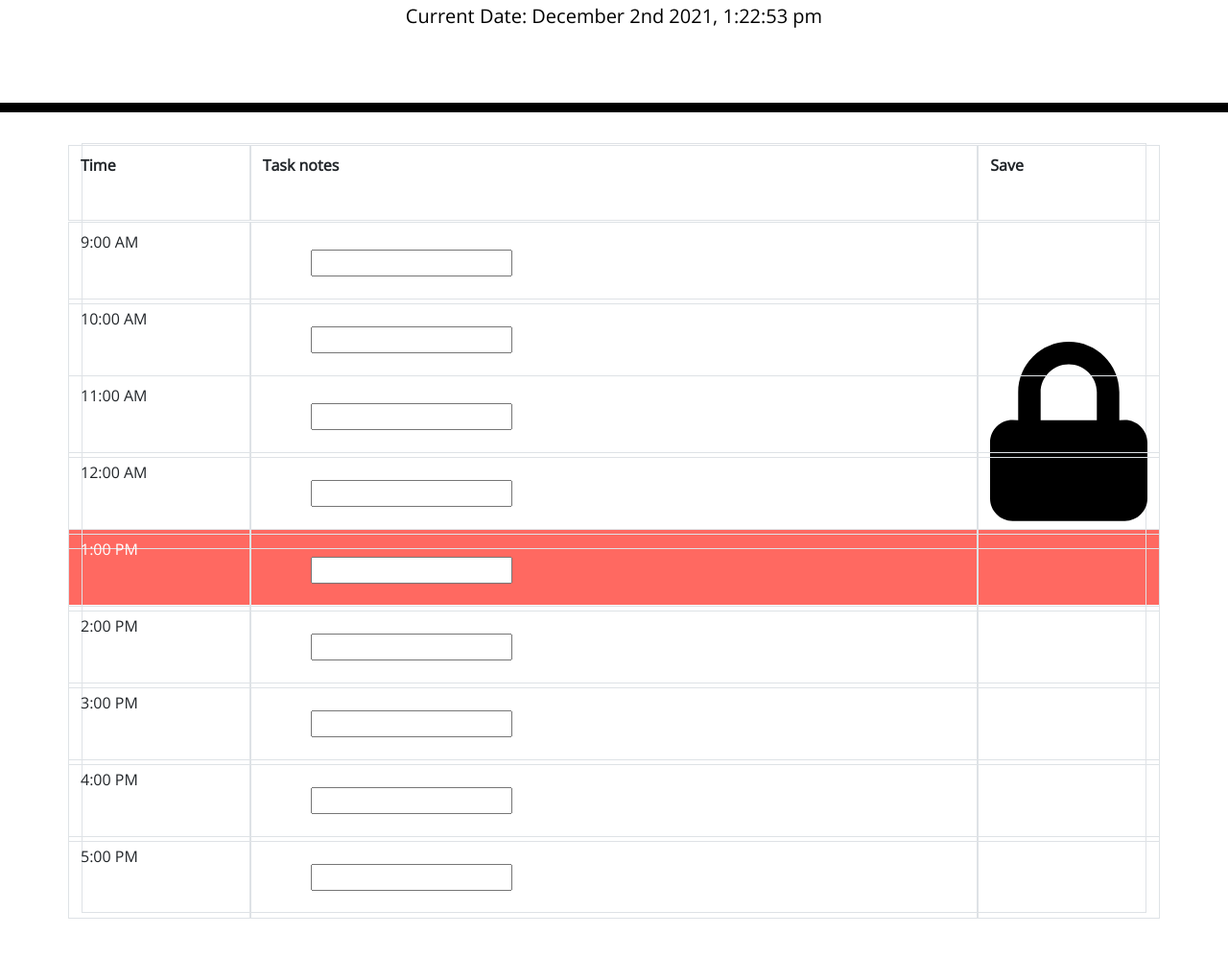
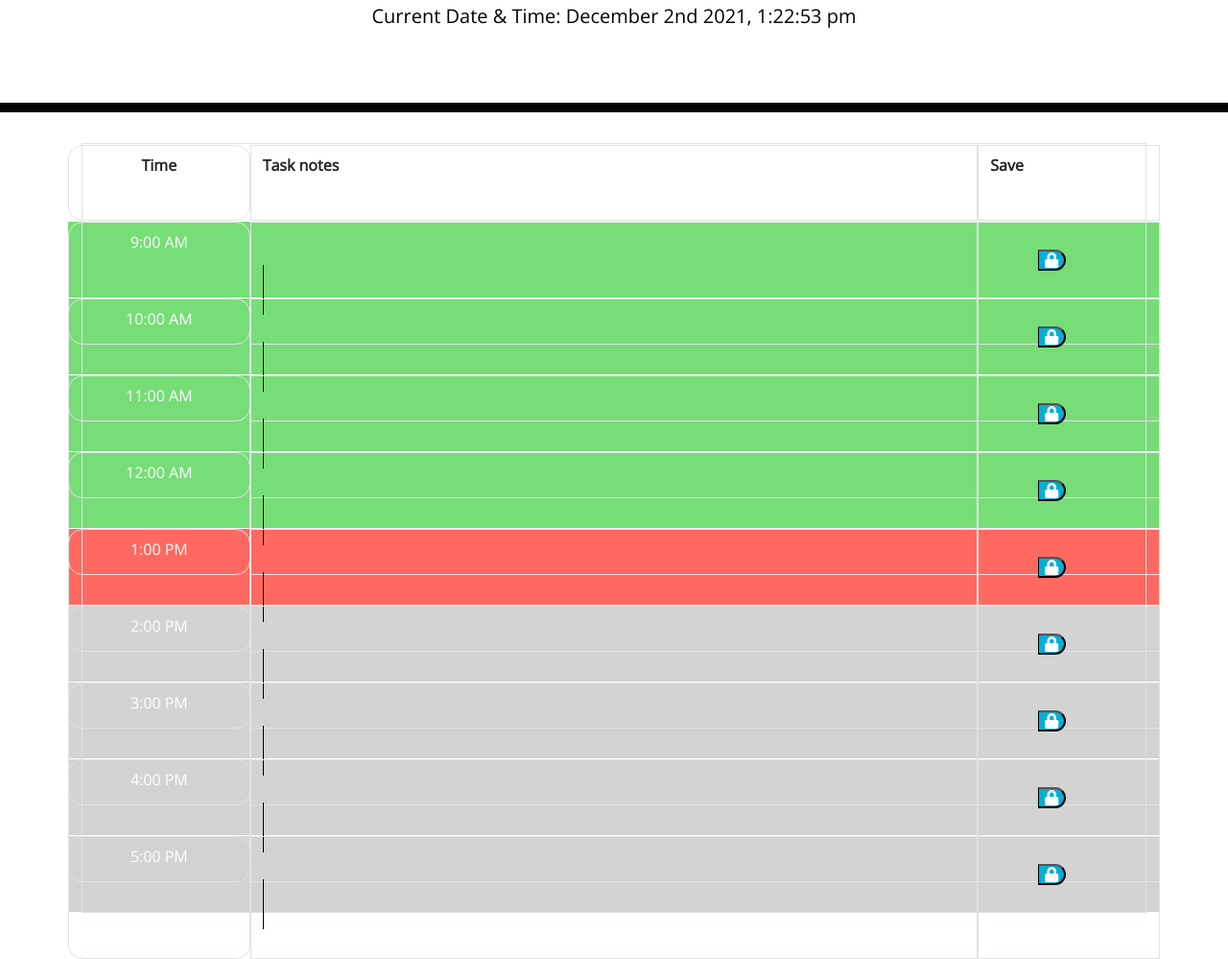
Before and after one commit to HGuleed/WorkDaySchedular, a plain HTML site: page index.html in a window 1280 px wide. Shown: the part 187-1186 px from the top of the page at 96% size. Before the commit the page ends 1154 px from the top, so only its background shows below. Drawn offline with nearby package versions, Linux system fonts and the light colour scheme.

Commit message:
fixed color coordination

```diff
--- a/assets/css/style.css
+++ b/assets/css/style.css
@@ -1,10 +1,10 @@
 body {
-  font-family: 'Open Sans', sans-serif;
+  font-family: "Open Sans", sans-serif;
   font-size: 16px;
   line-height: 1;
 }
 
-textarea{
+textarea {
   background: transparent;
   border: none;
   resize: none;
@@ -21,11 +21,11 @@ textarea{
   border-bottom: 10px solid black;
 }
 
-.description{
+.description {
   white-space: pre-wrap;
 }
 
-.time-block{
+.time-block {
   text-align: center;
   border-radius: 15px;
 }
@@ -33,7 +33,7 @@ textarea{
 .row {
   white-space: pre-wrap;
   height: 80px;
-  border-top: 1px solid white;;
+  border-top: 1px solid white;
 }
 
 .hour {
@@ -61,11 +61,11 @@ textarea{
   border-left: 1px solid black;
   border-top-right-radius: 15px;
   border-bottom-right-radius: 15px;
-  background-color: #06AED5;
+  background-color: #06aed5;
   color: white;
 }
 
 .saveBtn i:hover {
   font-size: 20px;
-  transition: all .3s ease-in-out;
+  transition: all 0.3s ease-in-out;
 }
--- a/assets/js/script.js
+++ b/assets/js/script.js
@@ -5,16 +5,113 @@ var date = moment().format("MMMM Do YYYY, h:mm:ss a");
 
 document.getElementById("currentDT").textContent = date;
 
+var currentHr = moment().format("H");
+
 function timeColor() {
-  var currentHr = moment().format("H");
-  $(".time").each(function () {
-    var timeBlock = $(this);
-    var actualTime = timeBlock.attr("id");
-    var container = timeBlock.parent();
+  //   debugger;
 
-    if (actualTime === currentHr) {
-      container.addClass("present");
-    }
-  });
+  //   $(".time-block").each(function () {
+  //     var timeBlock = $(this);
+  //     var actualTime = timeBlock.attr("id");
+  //     var timeContainer = timeBlock.parent();
+
+  //     if (actualTime === currentHr) {
+  //       timeContainer.addClass("present");
+  //     } else if (actualTime < currentHr) {
+  //       timeContainer.addClass("past");
+  //     } else if (actualTime > currentHr) {
+  //       timeContainer.addClass("future");
+  //     }
+  //     console.log(actualTime);
+  //   });
+  var timeBlock9 = document.getElementById("timeSlot9");
+
+  if (currentHr === 9) {
+    timeBlock9.classList.add("present");
+  } else if (currentHr < 9) {
+    timeBlock9.classList.add("past");
+  } else {
+    timeBlock9.classList.add("future");
+  }
+
+  var timeBlock10 = document.getElementById("timeSlot10");
+
+  if (currentHr === 10) {
+    timeBlock10.classList.add("present");
+  } else if (currentHr < 10) {
+    timeBlock10.classList.add("past");
+  } else {
+    timeBlock10.classList.add("future");
+  }
+
+  var timeBlock11 = document.getElementById("timeSlot11");
+
+  if (currentHr === 11) {
+    timeBlock11.classList.add("present");
+  } else if (currentHr < 11) {
+    timeBlock11.classList.add("past");
+  } else {
+    timeBlock11.classList.add("future");
+  }
+
+  var timeBlock12 = document.getElementById("timeSlot12");
+
+  if (currentHr === 12) {
+    timeBlock12.classList.add("present");
+  } else if (currentHr < 12) {
+    timeBlock12.classList.add("past");
+  } else {
+    timeBlock12.classList.add("future");
+  }
+
+  var timeBlock13 = document.getElementById("timeSlot13");
+
+  if (currentHr == 13) {
+    timeBlock13.classList.add("present");
+  } else if (currentHr < 13) {
+    timeBlock13.classList.add("past");
+  } else {
+    timeBlock13.classList.add("future");
+  }
+
+  var timeBlock14 = document.getElementById("timeSlot14");
+
+  if (currentHr == 14) {
+    timeBlock14.classList.add("present");
+  } else if (currentHr < 14) {
+    timeBlock14.classList.add("past");
+  } else {
+    timeBlock14.classList.add("future");
+  }
+
+  var timeBlock15 = document.getElementById("timeSlot15");
+
+  if (currentHr == 15) {
+    timeBlock15.classList.add("present");
+  } else if (currentHr < 15) {
+    timeBlock15.classList.add("past");
+  } else {
+    timeBlock15.classList.add("future");
+  }
+
+  var timeBlock16 = document.getElementById("timeSlot16");
+
+  if (currentHr == 16) {
+    timeBlock16.classList.add("present");
+  } else if (currentHr < 16) {
+    timeBlock16.classList.add("past");
+  } else {
+    timeBlock16.classList.add("future");
+  }
+
+  var timeBlock17 = document.getElementById("timeSlot17");
+
+  if (currentHr == 17) {
+    timeBlock17.classList.add("present");
+  } else if (currentHr < 17) {
+    timeBlock17.classList.add("past");
+  } else {
+    timeBlock17.classList.add("future");
+  }
 }
 timeColor();
--- a/index.html
+++ b/index.html
@@ -26,89 +26,160 @@
     <header class="jumbotron">
       <h1 class="display-3">Work Day Scheduler</h1>
       <p class="lead">A simple calendar app for scheduling your work day</p>
-      <p class="lead">Current Date: <span id="currentDT"></span></p>
+      <p class="lead">Current Date & Time: <span id="currentDT"></span></p>
     </header>
     <div class="container">
       <!-- Timeblocks go here -->
+
       <table class="table table-bordered">
         <tr class="row">
-          <th class="col-2">Time</th>
-          <th class="col-8">Task notes</th>
-          <th class="col-2">Save</th>
+          <th class="col-2 time-block">Time</th>
+          <th class="col-8 taskNotes">Task notes</th>
+          <th class="col-2 save">Save</th>
         </tr>
 
         <tr id="timeSlot9" class="row">
-          <td id="9" class="time col-2">9:00 AM</td>
-          <td id="notes9" class="taskNotes col-8">
-            <input type="text" id="taskForm9" />
+          <td id="9" class="time-block col-2">9:00 AM</td>
+          <td class="taskNotes col-8">
+            <textarea
+              name="notes"
+              id="notes9"
+              cols="75"
+              rows="2"
+              class="textarea"
+            ></textarea>
           </td>
-          <td id="save9" class="save col-2"></td>
+          <td class="save col-2">
+            <button id="btn9" class="saveBtn fas fa-lock"></button>
+          </td>
         </tr>
 
         <tr id="timeSlot10" class="row">
-          <td id="10" class="time col-2">10:00 AM</td>
-          <td id="notes10" class="taskNotes col-8">
-            <input type="text" id="taskForm10" />
+          <td id="10" class="time-block col-2">10:00 AM</td>
+          <td class="taskNotes col-8">
+            <textarea
+              name="notes"
+              id="notes10"
+              cols="75"
+              rows="2"
+              class="textarea"
+            ></textarea>
           </td>
-          <td id="save10" class="save col-2">
-            <img src="./assets/images/lock-solid.svg" alt="" />
+          <td class="save col-2">
+            <button id="btn10" class="saveBtn fas fa-lock"></button>
           </td>
         </tr>
 
         <tr id="timeSlot11" class="row">
-          <td id="11" class="time col-2">11:00 AM</td>
-          <td id="notes11" class="taskNotes col-8">
-            <input type="text" id="taskForm11" />
+          <td id="11" class="time-block col-2">11:00 AM</td>
+          <td class="taskNotes col-8">
+            <textarea
+              name="notes"
+              id="notes11"
+              cols="75"
+              rows="2"
+              class="textarea"
+            ></textarea>
           </td>
-          <td id="save11" class="save col-2"></td>
+          <td class="save col-2">
+            <button id="btn11" class="saveBtn fas fa-lock"></button>
+          </td>
         </tr>
 
         <tr id="timeSlot12" class="row">
-          <td id="12" class="time col-2">12:00 AM</td>
-          <td id="notes12" class="taskNotes col-8">
-            <input type="text" id="taskForm12" />
+          <td id="12" class="time-block col-2">12:00 AM</td>
+          <td class="taskNotes col-8">
+            <textarea
+              name="notes"
+              id="notes12"
+              cols="75"
+              rows="2"
+              class="textarea"
+            ></textarea>
           </td>
-          <td id="save12" class="save col-2"></td>
+          <td class="save col-2">
+            <button id="btn12" class="saveBtn fas fa-lock"></button>
+          </td>
         </tr>
 
         <tr id="timeSlot13" class="row">
-          <td id="13" class="time col-2">1:00 PM</td>
-          <td id="notes13" class="taskNotes col-8">
-            <input type="text" id="taskForm13" />
+          <td id="13" class="time-block col-2">1:00 PM</td>
+          <td class="taskNotes col-8">
+            <textarea
+              name="notes"
+              id="notes13"
+              cols="75"
+              rows="2"
+              class="textarea"
+            ></textarea>
           </td>
-          <td id="save13" class="save col-2"></td>
+          <td class="save col-2">
+            <button id="btn13" class="saveBtn fas fa-lock"></button>
+          </td>
         </tr>
 
         <tr id="timeSlot14" class="row">
-          <td id="14" class="time col-2">2:00 PM</td>
-          <td id="notes14" class="taskNotes col-8">
-            <input type="text" id="taskForm14" />
+          <td id="14" class="time-block col-2">2:00 PM</td>
+          <td class="taskNotes col-8">
+            <textarea
+              name="notes"
+              id="notes14"
+              cols="75"
+              rows="2"
+              class="textarea"
+            ></textarea>
           </td>
-          <td id="save14" class="save col-2"></td>
+          <td class="save col-2">
+            <button id="btn14" class="saveBtn fas fa-lock"></button>
+          </td>
         </tr>
 
         <tr id="timeSlot15" class="row">
-          <td id="15" class="time col-2">3:00 PM</td>
-          <td id="notes15" class="taskNotes col-8">
-            <input type="text" id="taskForm15" />
+          <td id="15" class="time-block col-2">3:00 PM</td>
+          <td class="taskNotes col-8">
+            <textarea
+              name="notes"
+              id="notes15"
+              cols="75"
+              rows="2"
+              class="textarea"
+            ></textarea>
           </td>
-          <td id="save15" class="save col-2"></td>
+          <td class="save col-2">
+            <button id="btn15" class="saveBtn fas fa-lock"></button>
+          </td>
         </tr>
 
         <tr id="timeSlot16" class="row">
-          <td id="16" class="time col-2">4:00 PM</td>
-          <td id="notes16" class="taskNotes col-8">
-            <input type="text" id="taskForm16" />
+          <td id="16" class="time-block col-2">4:00 PM</td>
+          <td class="taskNotes col-8">
+            <textarea
+              name="notes"
+              id="notes16"
+              cols="75"
+              rows="2"
+              class="textarea"
+            ></textarea>
           </td>
-          <td id="save16" class="save col-2"></td>
+          <td class="save col-2">
+            <button id="btn16" class="saveBtn fas fa-lock"></button>
+          </td>
         </tr>
 
         <tr id="timeSlot17" class="row">
-          <td id="17" class="time col-2">5:00 PM</td>
-          <td id="notes17" class="taskNotes col-8">
-            <input type="text" id="taskForm17" />
+          <td id="17" class="time-block col-2">5:00 PM</td>
+          <td class="taskNotes col-8">
+            <textarea
+              name="notes"
+              id="notes17"
+              cols="75"
+              rows="2"
+              class="textarea"
+            ></textarea>
           </td>
-          <td id="save17" class="save col-2"></td>
+          <td class="save col-2">
+            <button id="btn17" class="saveBtn fas fa-lock"></button>
+          </td>
         </tr>
       </table>
     </div>
```
